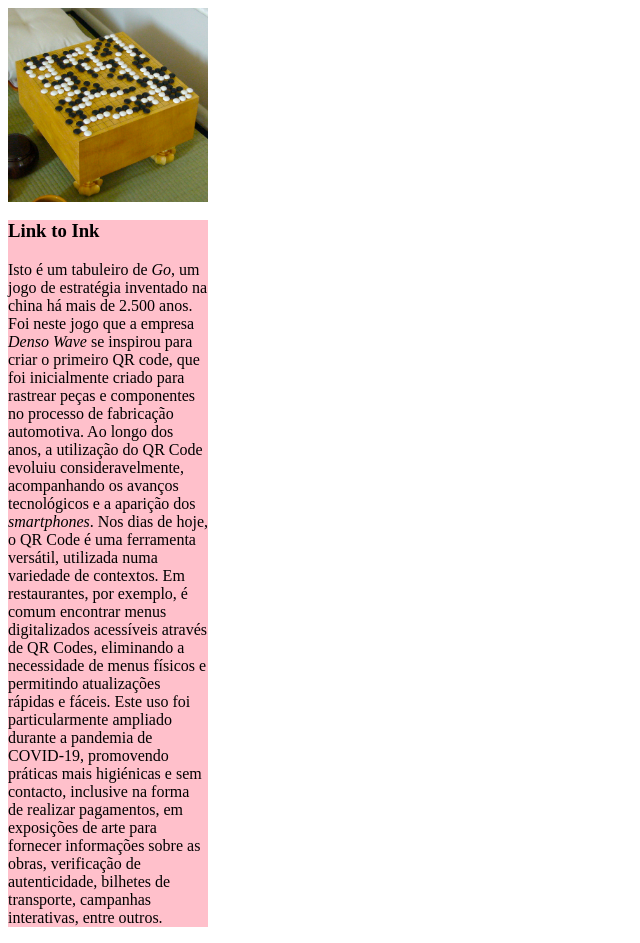
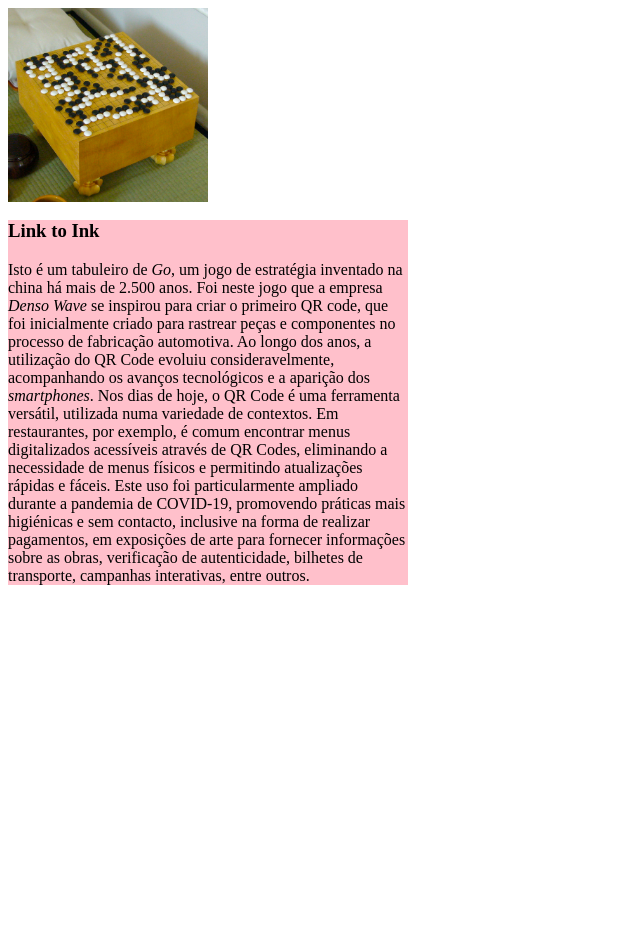
Before and after one commit to goncalo-guedes/TabuleiroGo, a plain HTML site: page index.html in a window 1280 px wide. Shown: the whole page, without its empty margins (0-640 px from the left). After the commit the page ends 800 px from the top, so only its background shows below. Drawn offline with Linux system fonts and the light colour scheme.

Commit message:
Update index.html

```diff
--- a/index.html
+++ b/index.html
@@ -2,7 +2,7 @@
 alt="Tabuleiro de Go"
 width="200">
 
-<div style="width:200px;height;300px;background-color:pink;">
+<div style="width:400px;height;300px;background-color:pink;">
 <p >
 
 <h3>Link to Ink</h3>
```
